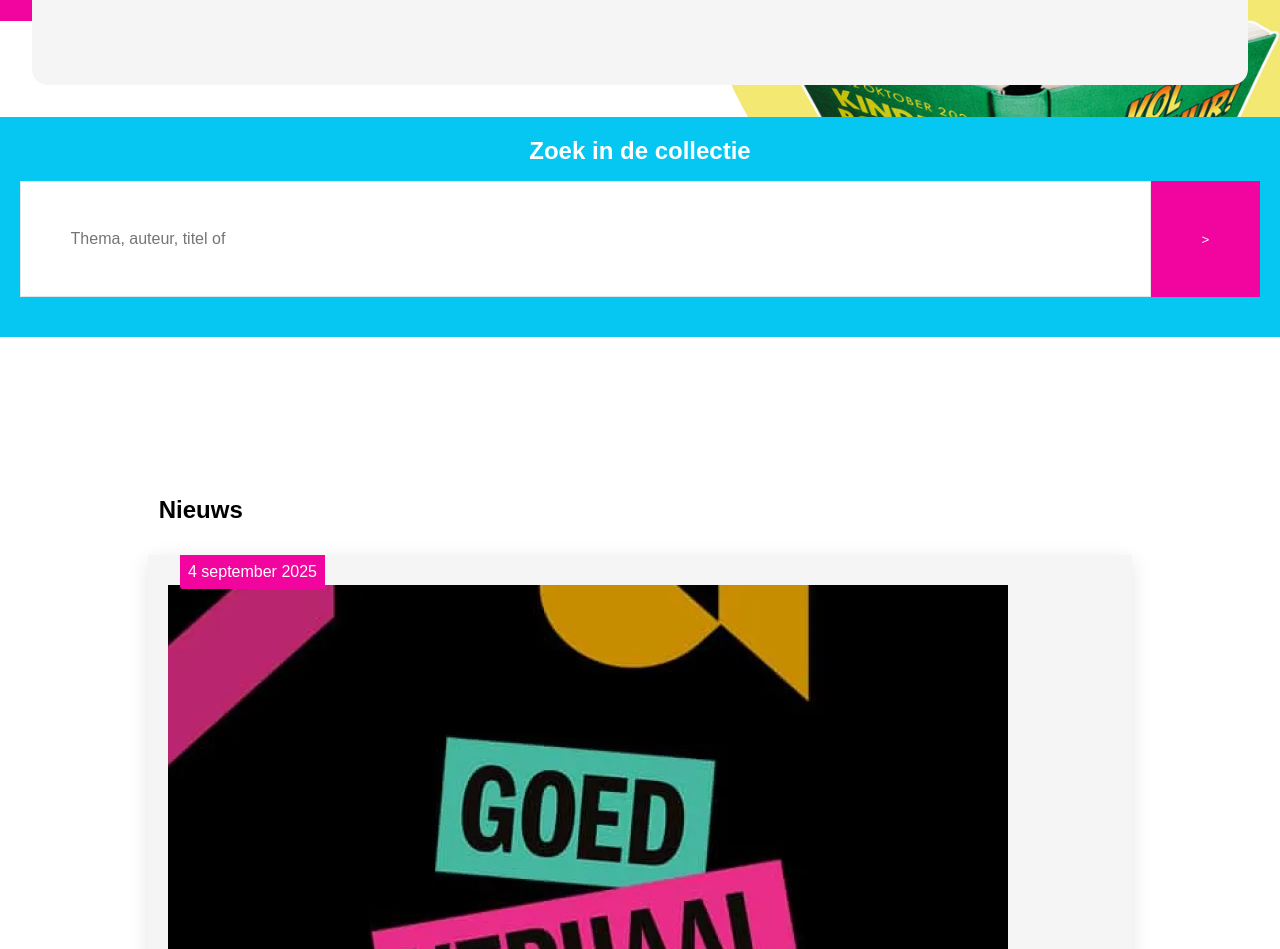
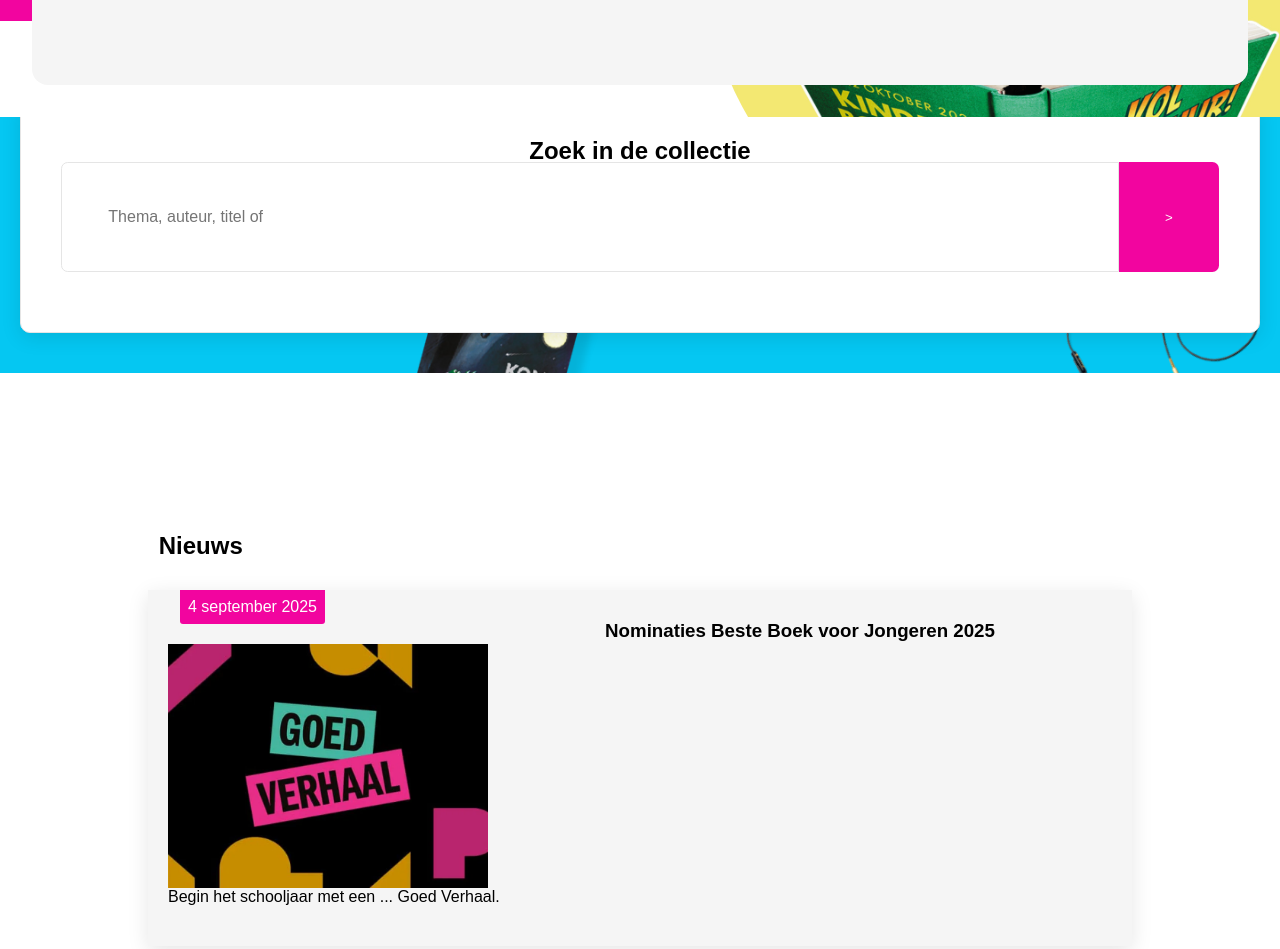
Before and after one commit to ZoeSonrisaM/front-end, a plain HTML site: page index.html in a window 1280 px wide. Shown: the part 467-1416 px from the top of the page. Drawn offline with Linux system fonts and the light colour scheme.

Commit message:
Add files via upload

```diff
--- a/styles/home.css
+++ b/styles/home.css
@@ -1,13 +1,12 @@
-
 section:nth-of-type(1) a{
     color: black;
     text-decoration: underline;
-	text-decoration-color: #F2059F;
+	text-decoration-color: var(--klikbaar);
 	text-underline-offset: .3em;
 }
 
 main > section:nth-of-type(1) {
-    background: linear-gradient(180deg, #F2059F 80%, white 80%);
+    background: linear-gradient(180deg, var(--klikbaar) 80%, white 80%);
     position: relative;
     overflow: hidden;
     padding-bottom: 15rem;
@@ -39,7 +38,7 @@ main section:nth-of-type(1) section:nth-of-type(1) a:hover {
 @media (hover: hover) {
     /* when hover is supported */
     main section:nth-of-type(1) section:nth-of-type(1) a:hover {
-      color:#F2059F;
+      color:var(--klikbaar);
       text-decoration: none;
       transition: 0.5s;
     }
@@ -51,6 +50,72 @@ main section:nth-of-type(1) section:nth-of-type(1) h2{
     justify-content: flex-start;
 }
 
+main section:nth-of-type(2) {
+    background-color: #05C7F2;
+    color: white;
+    padding: 1.25rem 1.25rem 2.5rem;
+}
+
+main section:nth-of-type(2) h2{
+    padding-bottom: 1rem;
+    text-align: center;
+    z-index: 100;
+}
+
+section:nth-of-type(2) form{
+    display: flex;
+    justify-content: center;
+}
+
+section:nth-of-type(2) input {
+    width: 100%;
+    height: 100%;
+    border: solid 1px #e5e5e5;
+    padding: 4%;
+  border-radius: .5em .0 .0 .5em;
+}
+
+section:nth-of-type(2) ::placeholder{
+    font-size: 1rem;
+}
+
+section:nth-of-type(2) button {
+    border: none;
+    padding: 4%;
+    background-color: #F2059F;
+    color: white;
+    border-radius: 0 .5em .5em 0;
+}
+
+section:nth-of-type(2) button:hover {
+    background: black;
+}
+
+@media (min-width: 768px) {
+  section:nth-of-type(2) {
+    background-image: url("../images/boekjes-vliegen.png");
+    background-size: cover;
+    background-size: 100vw auto;
+    height: auto;
+    background-position: center;
+  }
+  form {
+        padding: 3.75rem 2.5rem 3.75rem;
+        height: auto;
+        color: #000;
+        background-color: #fff;
+        border: solid 1px #e5e5e5;
+        box-shadow: 0 5px 20px rgba(0, 0, 0, .1);
+        border-radius: 10px;
+    margin-top: -5rem;
+  }
+
+  section:nth-of-type(2) h2 {
+    color: #000000;
+    z-index: 100;
+  }
+}
+/*
 main section:nth-of-type(2) {
     background-color: #05C7F2;
     color: white;
@@ -78,9 +143,10 @@ section:nth-of-type(2) ::placeholder{
 }
 
 section:nth-of-type(2) button {
-    border: solid 1px #F2059F;
+    border: solid 1px var(--klikbaar);
     padding: 4%;
 }
+*/
 
 main section:nth-of-type(3) {
     padding: 10%;
@@ -98,14 +164,35 @@ main section:nth-of-type(3) ul li {
     position: relative;
     padding: 1.875rem 1.25rem 2.5rem;
     margin-bottom: 1.25rem;
+    box-shadow: rgba(0, 0, 0, 0.1) 0px 5px 20px 0px;
+    display: grid;
 }
 
 main section:nth-of-type(3) p{
     color: black;
 }
 
+main section:nth-of-type(3) ul li:nth-of-type(1) a p:nth-of-type(2){
+    grid-row: 3;
+    grid-column-start: 1;
+    grid-column-end: 3;
+}
+
+main section:nth-of-type(3) ul li:nth-of-type(2) a p:nth-of-type(2){
+    grid-row: 3;
+    grid-column-start: 1;
+    grid-column-end: 3;
+}
+
+main section:nth-of-type(3) ul li:nth-of-type(3) a p:nth-of-type(2){
+    grid-row: 3;
+    grid-column-start: 1;
+    grid-column-end: 3;
+}
+
 main section:nth-of-type(3) h3{
     color: black;
+    grid-row: 1;
 }
 
 main section:nth-of-type(3) ul {
@@ -120,11 +207,14 @@ main section:nth-of-type(3) ul li{
 
 main section:nth-of-type(3) img{
     border-radius: 0%;
+    width: 25vw;
+    grid-row: 1;
+    padding-top: 1.5em;
 }
 
 main section:nth-of-type(3) ul li a p time{
     color: white;
-    background-color:  #F2059F;
+    background-color:  var(--klikbaar);
     position: absolute;
     top: 0;
     left: 2rem;
@@ -133,12 +223,12 @@ main section:nth-of-type(3) ul li a p time{
 }
 
 main section:nth-of-type(3) a:nth-of-type(4) {
-    background-color: #F2059F;
+    background-color: var(--klikbaar);
     align-self: center;
 }
 
 main > section:nth-of-type(3) > a {
-    background-color:#F2059F ;
+    background-color: var(--klikbaar) ;
     color: white;
     display: flex;
     justify-content: center;
@@ -159,7 +249,7 @@ section:nth-of-type(4) img{
 
 section:nth-of-type(4) a{
     color: white;
-    background-color: #F2059F;
+    background-color: var(--klikbaar);
     padding: 5%;
     display: block;
     margin: 20px;
@@ -168,7 +258,7 @@ section:nth-of-type(4) a{
 
 footer section:nth-of-type(1){
     color: white;
-    background-color:#F2059F;
+    background-color:var(--klikbaar);
     padding-top: 3.75rem;
     padding-bottom: 5rem;
     display: flex;
--- a/styles/style.css
+++ b/styles/style.css
@@ -19,7 +19,7 @@
 	/* startje */
 	--tekst:#111;
 	--color-background:#eee;
-	--mooiroze:#F2059F;  /* Ik wil dit wel doen alleen hij pakt hem niet overal in de css, dan zie ik geen kleurblokje verschijnen*/
+	--klikbaar:#F2059F;  /* Ik wil dit wel doen alleen hij pakt hem niet overal in de css, dan zie ik geen kleurblokje verschijnen*/
 }
 
 
@@ -45,6 +45,7 @@ body {
 /*waarom doet dit hieronder het niet*/
 a {
 	text-decoration: none;
+	display: grid;
 }
 
 ul {
@@ -91,7 +92,7 @@ select {
 }
 
 button:nth-of-type(1) {
-    background-color: #F2059F;
+    background-color: var(--klikbaar);
     color: white;
 }
 
@@ -153,8 +154,8 @@ nav svg {
 @media (hover: hover) {
     /* when hover is supported */
     a:hover {
-      color: #F2059F;
-      text-decoration: underline #F2059F;
+      color: var(--klikbaar);
+      text-decoration: underline var(--klikbaar);
       transition: 0.8s;
     }
 }
@@ -240,13 +241,19 @@ header button{
 }
 
 header nav ul:nth-of-type(1) li:nth-of-type(7) {
-    background-color:  #F2059F;
+    background-color:  var(--klikbaar);
     border-radius: 3%;
     width: 8%;
     display: flex;
     justify-content: center;
     padding: 0.1rem;
 }
+
+header nav ul:nth-of-type(1) li:nth-of-type(7) button:hover{
+    background-color:  var(--klikbaar);
+}
+
+
 
 nav h2{
     justify-content: flex-start;
```
Also changed, not shown: detail.html (+1 -1 lines), styles/detail.css (+6 -6 lines), images/boekjes-vliegen.png (added), readme-images/carousel.png (added), readme-images/detail-pagina-update.png (added), readme-images/grid.png (added), readme-images/nav.png (added), 2 other files. Lines whose indentation alone changed are shown as unchanged.
